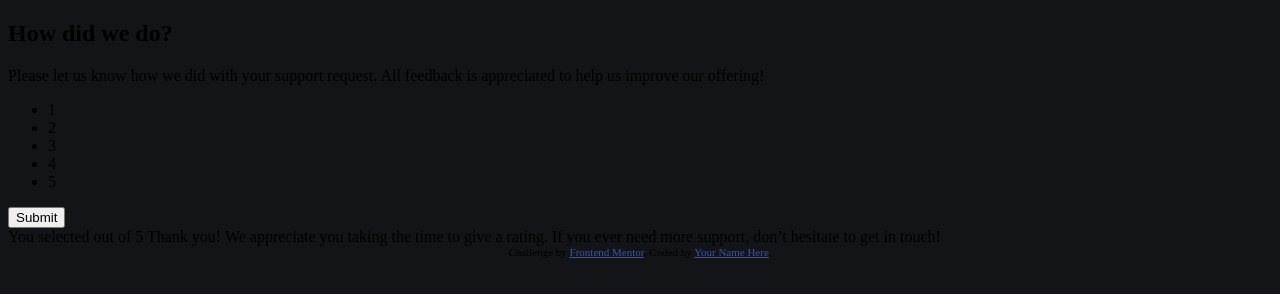
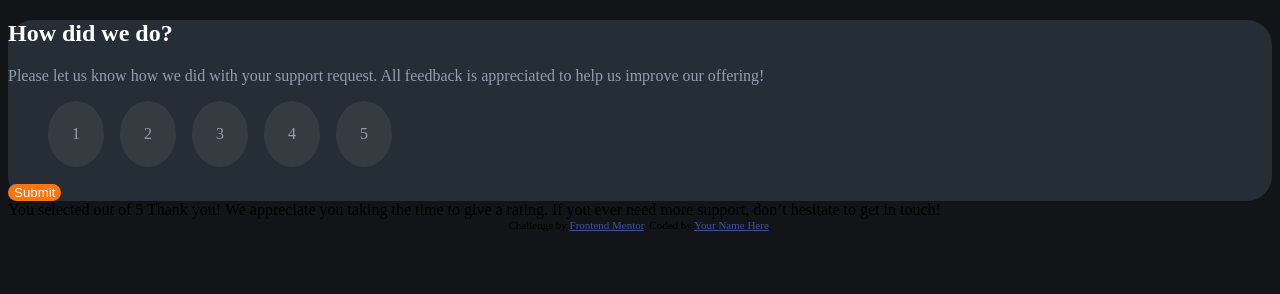
Before and after one commit to johnjoker13/johnjoker13.github.io, a plain HTML site: page index.html in a window 1280 px wide. Drawn offline with Linux system fonts and the light colour scheme.

Commit message:
style: styles for container

```diff
--- a/style.css
+++ b/style.css
@@ -1,5 +1,39 @@
 body {
   background-color: hsl(216, 12%, 8%);
 }
+
+.container {
+  background-color: hsl(213, 19%, 18%);
+  border-radius: 25px;
+}
+
+.container__header {
+  color: hsl(0, 0%, 100%);
+}
+
+.container__text {
+  color: hsl(217, 12%, 63%);
+}
+
+.container__list {
+  display: flex;
+  gap: 1rem;
+  list-style: none;
+}
+
+.container__list__item {
+  background-color: hsl(210, 10%, 23%);
+  border-radius: 100%;
+  color: hsl(217, 12%, 63%);
+  padding: 1.5rem;
+}
+
+.container__btn {
+  background-color: hsl(25, 97%, 53%);
+  border-radius: 25px;
+  border-style: none;
+  color: hsl(0, 0%, 100%);
+}
+
 .attribution { font-size: 11px; text-align: center; }
 .attribution a { color: hsl(228, 45%, 44%); }
```
